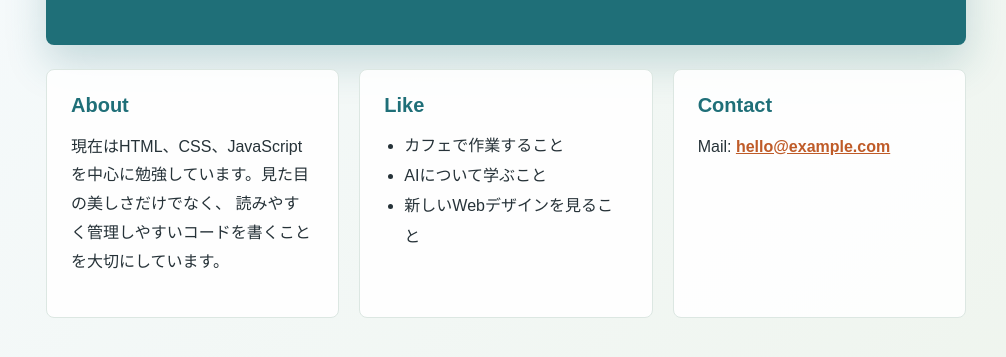
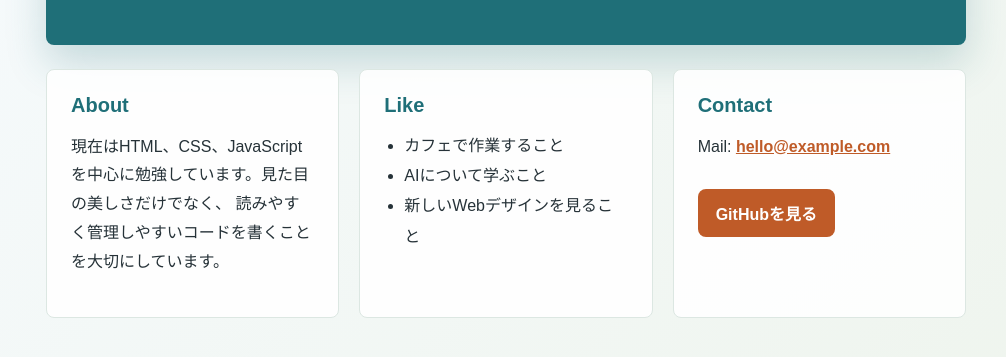
Before and after one commit to Shiomi125/codex-practice, a plain HTML site: page index.html in a window 1280 px wide. Shown: the part 317-674 px from the top of the page, without its empty margins (134-1140 px from the left). Drawn offline with Linux system fonts and the light colour scheme.

Commit message:
Git Hubボタンを追加

```diff
--- a/index.html
+++ b/index.html
@@ -37,6 +37,7 @@
       <div class="card">
         <h2>Contact</h2>
         <p>Mail: <a href="mailto:hello@example.com">hello@example.com</a></p>
+        <a class="button" href="https://github.com/" target="_blank" rel="noopener noreferrer">GitHubを見る</a>
       </div>
     </section>
   </main>
--- a/styles.css
+++ b/styles.css
@@ -81,6 +81,22 @@ a {
   font-weight: 700;
 }
 
+.button {
+  display: inline-block;
+  margin-top: 12px;
+  padding: 12px 18px;
+  color: #ffffff;
+  text-decoration: none;
+  background: #bf5b28;
+  border-radius: 8px;
+  transition: background 0.2s ease, transform 0.2s ease;
+}
+
+.button:hover {
+  background: #9d461d;
+  transform: translateY(-2px);
+}
+
 @media (max-width: 720px) {
   .profile {
     padding: 32px 0;
```
